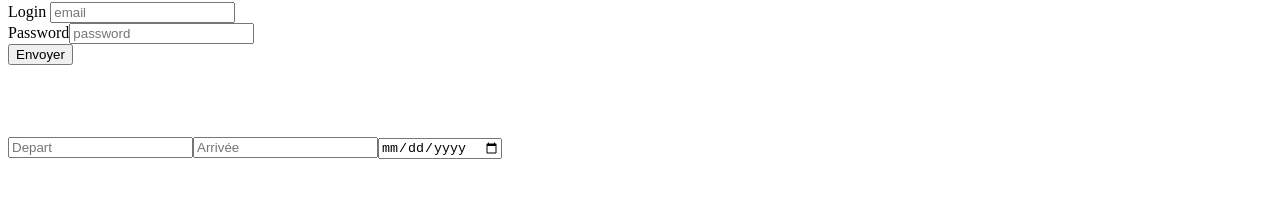
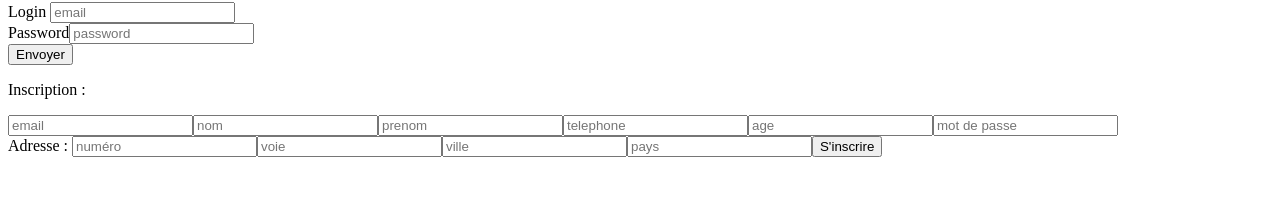
Before and after one commit to Licinius/cov-urage, an Angular app in the folder cov-urage/: page / in a window 1280 px wide. Shown: the part 307-514 px from the top of the page. Built offline with nearby package versions, Linux system fonts and the light colour scheme.

Commit message:
Ajout du module user et composant inscription
 On peut enregistrer des gens et se connecter avec

```diff
--- a/cov-urage/src/app/app-routing.module.ts
+++ b/cov-urage/src/app/app-routing.module.ts
@@ -1,6 +1,6 @@
 import { NgModule } from '@angular/core';
 import { SearchJourneyComponent } from './journey/search-journey/search-journey.component';
-import {AuthComponent} from './auth/auth/auth.component'
+import {AuthComponent} from './auth/auth/auth.component';
 import { Routes, RouterModule } from '@angular/router';
 
 const routes: Routes = [
--- a/cov-urage/src/app/app.component.html
+++ b/cov-urage/src/app/app.component.html
@@ -7,6 +7,7 @@
 </div>
 
 <app-auth></app-auth>
+<app-inscription></app-inscription>
 <br/><br/><br/><br/>
 
 <input type="text" name="depart" placeholder="Depart" [(ngModel)] = "depart">
--- a/cov-urage/src/app/auth/auth.service.ts
+++ b/cov-urage/src/app/auth/auth.service.ts
@@ -9,7 +9,6 @@ export class AuthService {
 
 	authentification(login,password): Observable<any []>{
 		let url: string = "http://localhost:8888/auth/login="+login + "/password=" +password;
-		console.log("Authentification service : " + url);
 		return this.http.get(url);
 	}
 
--- a/cov-urage/src/app/auth/auth/auth.component.ts
+++ b/cov-urage/src/app/auth/auth/auth.component.ts
@@ -14,22 +14,18 @@ export class AuthComponent{
   constructor(public auth: AuthService) { }
 
 
-  checkIdentification(login,password){
-
-    this.auth.authentification(login,password).subscribe(res=>this.user=res);
-    return this.user!=undefined;
-  }
   onSubmit(){
-  	if(this.checkIdentification(this.login,this.pass)){
-      console.log("Ok");
-  	 this.auth.isLoggedIn =true;
-    }else{
-      console.log("Nope");
-      this.auth.isLoggedIn = false;
-      this.login = "";
-      this.pass ="";
-      this.user = null;
-    }
+      this.auth.authentification(this.login,this.pass).subscribe((res : any )=>{
+        this.user=res;
+        console.log(res);
+        if(res.length!=0){
+          console.log("Ok");
+          this.auth.isLoggedIn =true;
+        }else{
+          console.log("Nope");
+          this.logout();
+        }
+    });
   }
 
   logout(){
--- /dev/null
+++ b/cov-urage/src/app/user/inscription/inscription.component.html
@@ -0,0 +1,19 @@
+
+
+<p>Inscription : </p>
+<form (ngSubmit)="onSubmit()">
+<input type="email" name="email" placeholder="email" [(ngModel)]="email" required>
+<input type="text" name="nom" placeholder="nom" [(ngModel)]="nom">
+<input type="text" name="prenom" placeholder="prenom" [(ngModel)]="prenom">
+<input type="text" name="telephone" placeholder="telephone" [(ngModel)]="telephone">
+<input type="number" name="age" placeholder="age" min="0" [(ngModel)]="age">
+<input type="password" name="password" placeholder="mot de passe" [(ngModel)]="mdp">
+<br>
+<label for="adresse" >Adresse : </label>
+<input type="number" id="adresse"  name="numero" placeholder="numéro" min="0" [(ngModel)]="numero">
+<input type = "text" id ="adresse" name ="rue" placeholder="voie" [(ngModel)]="rue">
+<input type="text" id="adresse" name="ville" placeholder="ville" [(ngModel)]="ville">
+<input type="text" id="adresse" name="pays" placeholder="pays" [(ngModel)]="pays">
+<input type="Submit" value="S'inscrire">
+</form>
+<p *ngIf= message>{{message}}</p>
--- /dev/null
+++ b/cov-urage/src/app/user/inscription/inscription.component.ts
@@ -0,0 +1,51 @@
+import { Component, OnInit } from '@angular/core';
+import {UserService} from '../user.service';
+import {FormsModule} from '@angular/forms';
+@Component({
+  selector: 'app-inscription',
+  templateUrl: './inscription.component.html',
+  styleUrls: ['./inscription.component.css']
+})
+export class InscriptionComponent {
+  private email;
+  private nom;
+  private prenom;
+  private telephone;
+  private age;
+  private mdp;
+  private numero;
+  private rue;
+  private ville;
+  private pays;
+  private reponse;
+  private message :string;
+  constructor(public user: UserService) { }
+
+  onSubmit() {
+    var myUser = {
+      email :this.email,
+      nom :this.nom,
+      prenom :this.prenom,
+      adresse: {
+        numero : this.numero,
+        nom : this.rue,
+        ville : this.ville,
+        pays : this.pays
+      },
+      telephone : this.telephone,
+      age : this.age,
+      password :this.mdp
+    };
+    if(this.email == undefined || this.nom == undefined || this.prenom == undefined || this.numero==null || this.rue == undefined || this.ville == undefined ||
+      this.pays ==undefined || this.mdp==undefined || this.age == null){
+      this.message = "Vous n'avez pas été enregistré"
+    }else{
+      this.user.createUser(myUser).subscribe((res:any)=>{
+        this.reponse=res;
+        this.message = "Vous êtes enregistré"
+      });
+
+    }
+  }
+
+}
--- /dev/null
+++ b/cov-urage/src/app/user/user.service.ts
@@ -0,0 +1,21 @@
+import {Injectable} from '@angular/core';
+import {HttpClient} from '@angular/common/http';
+import {Observable} from 'rxjs/Rx';
+
+@Injectable()
+export class UserService {
+
+	constructor(private http : HttpClient) { }
+
+	createUser(anUser:any):Observable<any []>{
+
+		let url: string = 'http://localhost:8888/user/create/'+anUser.email + '/' + anUser.nom + '/' + anUser.prenom + '/' + anUser.adresse.numero
+							+ '/' + anUser.adresse.nom + '/' + anUser.adresse.ville + '/' + anUser.adresse.pays+ '/' + anUser.telephone+ '/' + anUser.age
+							+ '/' + anUser.password;
+		console.log(this.http.get(url));
+		let url2 : string = 'http://localhost:8888/trajets/Poitiers/Toulouse'
+		return this.http.get(url);
+	}
+
+
+}
```
Also changed, not shown: cov-urage/BD/server.js (+23 -0 lines), cov-urage/src/app/app.module.ts (+6 -3 lines), cov-urage/src/app/user/user.module.ts (added, +11 -0 lines), cov-urage/src/app/user/inscription/inscription.component.css (added), 2 other files (tests, documents, lock files or other folders).
